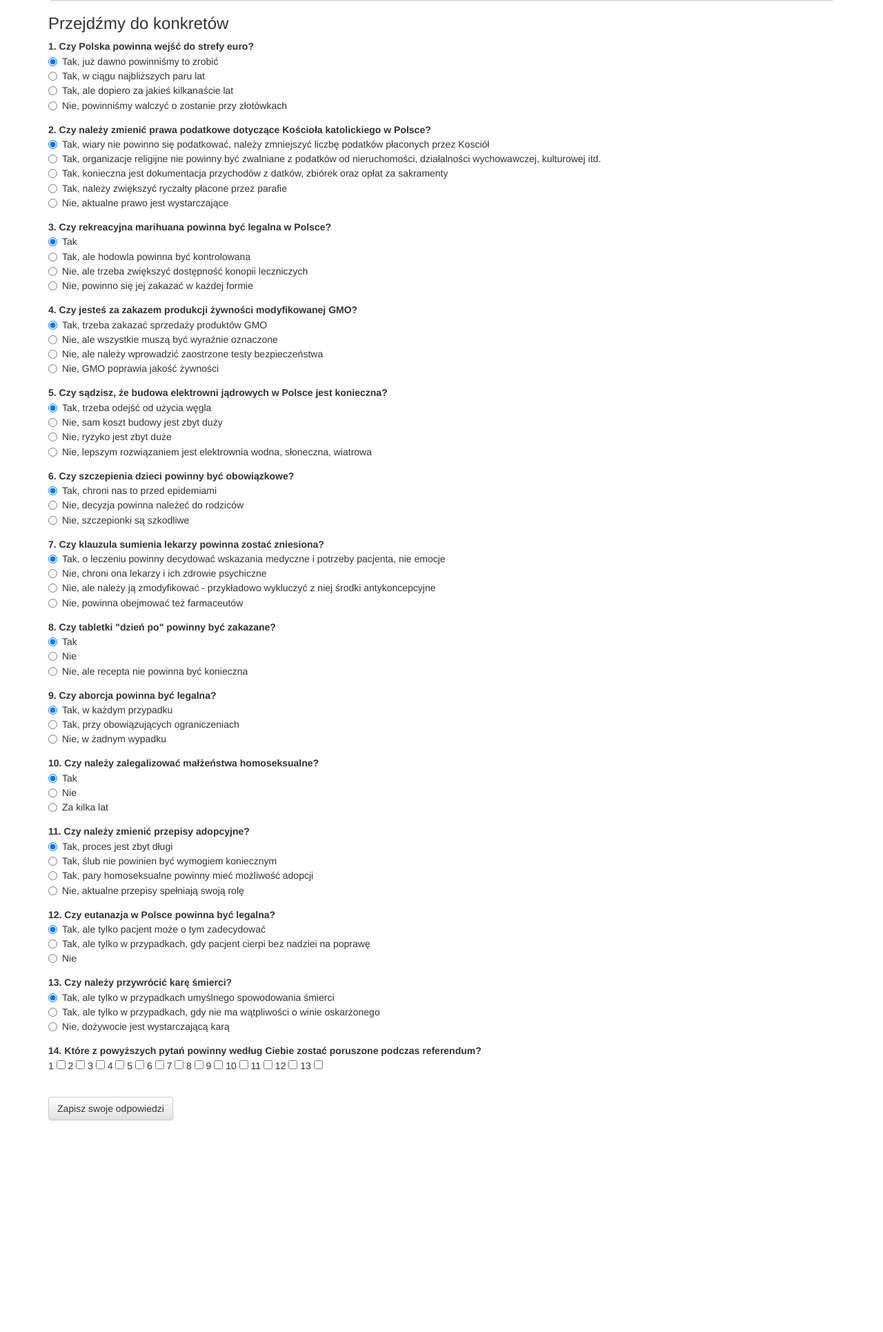
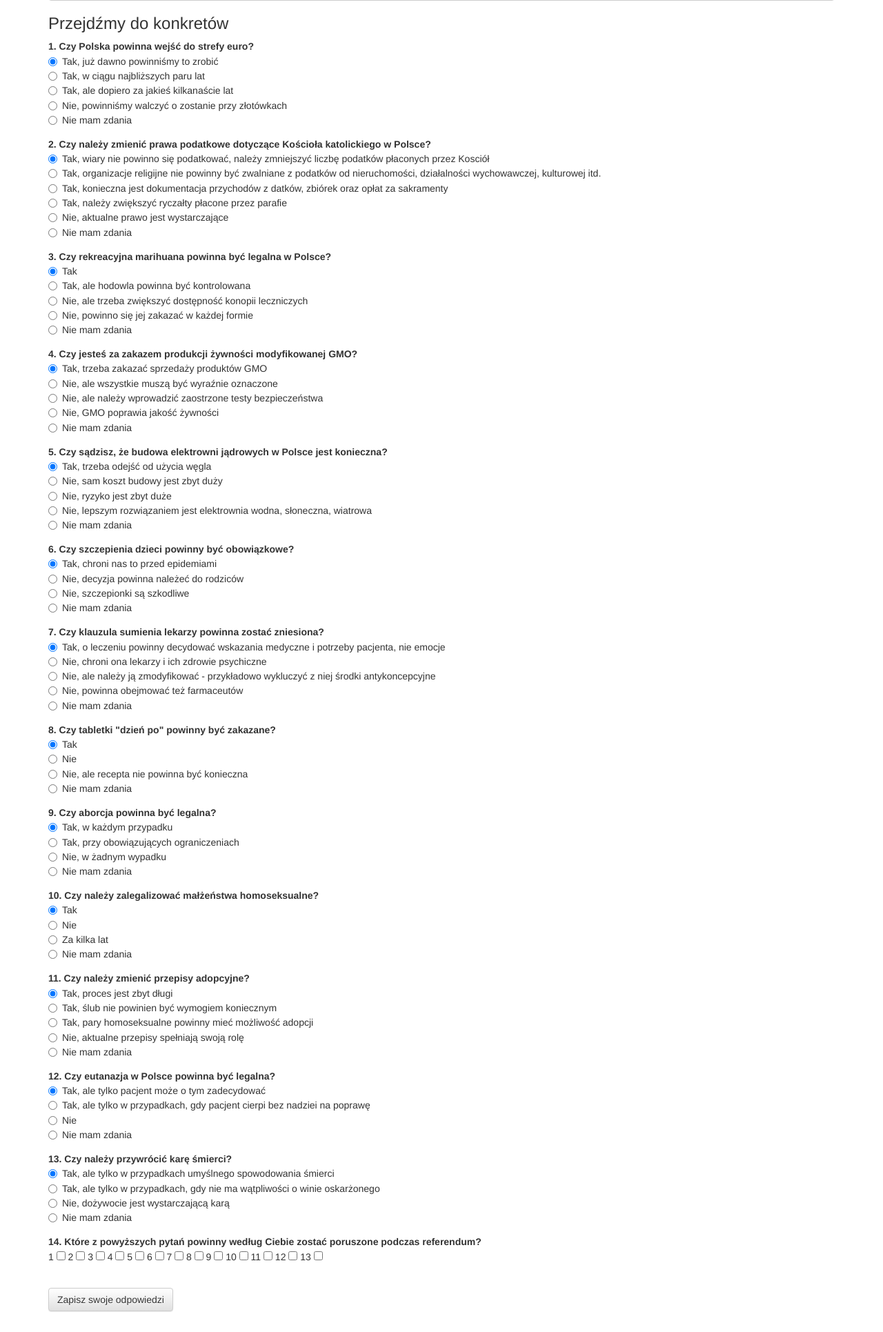
Before and after one commit to monpie3/ankieta, a Flask app: page /form in a window 1280 px wide. Shown: the part 580-2511 px from the top of the page at 69% size. Before the commit the page ends 2205 px from the top, so only its background shows below. Run offline with Flask 2, Linux system fonts and the light colour scheme; some libraries are stand-ins or nearby versions.

Commit message:
pozmieniane

```diff
--- a/templates/form.html
+++ b/templates/form.html
@@ -74,6 +74,9 @@
         </label><br>
         <label class="radio-inline">
           <input type="radio" name="q1" value="4">Nie, powinniśmy walczyć o zostanie przy złotówkach
+        </label><br>
+        <label class="radio-inline">
+          <input type="radio" name="q1" value="5">Nie mam zdania
         </label>
     </div>
 	<!--
@@ -103,6 +106,9 @@
         </label><br>
         <label class="radio-inline">
           <input type="radio" name="q2" value="5"> Nie, aktualne prawo jest wystarczające
+        </label><br>
+        <label class="radio-inline">
+          <input type="radio" name="q2" value="6"> Nie mam zdania
         </label>
     </div>
     <b>3. Czy rekreacyjna marihuana powinna być legalna w Polsce?</b>
@@ -118,6 +124,9 @@
         </label><br>
         <label class="radio-inline">
           <input type="radio" name="q3" value="4">Nie, powinno się jej zakazać w każdej formie
+        </label><br>
+        <label class="radio-inline">
+          <input type="radio" name="q3" value="5">Nie mam zdania
         </label>
     </div>
     <b>4. Czy jesteś za zakazem produkcji żywności modyfikowanej GMO?</b>
@@ -133,6 +142,9 @@
         </label><br>
         <label class="radio-inline">
           <input type="radio" name="q4" value="4">Nie, GMO poprawia jakość żywności
+        </label><br>
+        <label class="radio-inline">
+          <input type="radio" name="q4" value="5">Nie mam zdania
         </label>
     </div>
     <b>5. Czy sądzisz, że budowa elektrowni jądrowych w Polsce jest konieczna?</b>
@@ -148,6 +160,9 @@
         </label><br>
         <label class="radio-inline">
           <input type="radio" name="q5" value="4">Nie, lepszym rozwiązaniem jest elektrownia wodna, słoneczna, wiatrowa
+        </label><br>
+        <label class="radio-inline">
+          <input type="radio" name="q5" value="5">Nie mam zdania
         </label>
     </div>
     <b>6. Czy szczepienia dzieci powinny być obowiązkowe?</b>
@@ -160,6 +175,9 @@
         </label><br>
         <label class="radio-inline">
           <input type="radio" name="q6" value="3">Nie, szczepionki są szkodliwe
+        </label><br>
+        <label class="radio-inline">
+          <input type="radio" name="q6" value="4">Nie mam zdania
         </label>
     </div>
     <b>7. Czy klauzula sumienia lekarzy powinna zostać zniesiona?</b>
@@ -175,6 +193,9 @@
         </label><br>
 		    <label class="radio-inline">
           <input type="radio" name="q7" value="4">Nie, powinna obejmować też farmaceutów
+        </label><br>
+        <label class="radio-inline">
+          <input type="radio" name="q7" value="5">Nie mam zdania
         </label>
     </div>
     <b>8. Czy tabletki "dzień po" powinny być zakazane?</b>
@@ -187,6 +208,9 @@
         </label><br>
         <label class="radio-inline">
           <input type="radio" name="q8" value="3">Nie, ale recepta nie powinna być konieczna
+        </label><br>
+        <label class="radio-inline">
+          <input type="radio" name="q8" value="4">Nie mam zdania
         </label>
     </div>
     <b>9. Czy aborcja powinna być legalna?</b>
@@ -199,6 +223,9 @@
         </label><br>
         <label class="radio-inline">
           <input type="radio" name="q9" value="3">Nie, w żadnym wypadku
+        </label><br>
+        <label class="radio-inline">
+          <input type="radio" name="q9" value="4">Nie mam zdania
         </label>
     </div>
      <b>10. Czy należy zalegalizować małżeństwa homoseksualne?</b>
@@ -211,6 +238,9 @@
         </label><br>
 		    <label class="radio-inline">
           <input type="radio" name="q10" value="3">Za kilka lat
+        </label><br>
+        <label class="radio-inline">
+          <input type="radio" name="q10" value="4">Nie mam zdania
         </label>
     </div>
 	<b>11. Czy należy zmienić przepisy adopcyjne?</b>
@@ -226,6 +256,9 @@
         </label><br>
         <label class="radio-inline">
           <input type="radio" name="q11" value="4">Nie, aktualne przepisy spełniają swoją rolę
+        </label><br>
+        <label class="radio-inline">
+          <input type="radio" name="q11" value="5">Nie mam zdania
         </label>
     </div>
 	<b>12. Czy eutanazja w Polsce powinna być legalna?</b>
@@ -238,6 +271,9 @@
         </label><br>
 		    <label class="radio-inline">
           <input type="radio" name="q12" value="3">Nie
+        </label><br>
+        <label class="radio-inline">
+          <input type="radio" name="q12" value="4">Nie mam zdania
         </label>
     </div>
 	<b>13. Czy należy przywrócić karę śmierci?</b>
@@ -250,6 +286,9 @@
         </label><br>
 		    <label class="radio-inline">
           <input type="radio" name="q13" value="3">Nie, dożywocie jest wystarczającą karą
+        </label><br>
+        <label class="radio-inline">
+          <input type="radio" name="q13" value="4">Nie mam zdania
         </label>
     </div>
     <b>14. Które z powyższych pytań powinny według Ciebie zostać poruszone podczas referendum?</b>
--- a/templates/welcome.html
+++ b/templates/welcome.html
@@ -6,7 +6,7 @@
   <!-- Main jumbotron for a primary marketing message or call to action -->
   <div class="jumbotron" style="text-align: center">
     <h1>Cześć!</h1>
-    <p>Miło nam Cię tu powitać 😊</p>
+    <p>Miło nam, że tu jesteś 😊</p>
   </div>
 
   <div class="page-header" style="text-align: center">
--- a/unit5_webapp.py
+++ b/unit5_webapp.py
@@ -1,13 +1,15 @@
 from flask import Flask, render_template, redirect, request
 from flask_sqlalchemy import SQLAlchemy
 from datetime import datetime
+from dotenv import load_dotenv
 import statistics
+import os
 
+load_dotenv('./.env', verbose=True)
 app = Flask(__name__)
-app.config['SQLALCHEMY_DATABASE_URI'] = 'sqlite:///:memory:'
-app.config['SQLALCHEMY_DATABASE_URI'] = 'sqlite:///formdata.db'
-app.config['SQLALCHEMY_TRACK_MODIFICATIONS'] = 'True'
 
+app.config.from_object(os.environ['APP_SETTINGS'])
+app.config['SQLALCHEMY_TRACK_MODIFICATIONS'] = False
 db = SQLAlchemy(app)
 
 
@@ -86,19 +88,19 @@ def show_raw():
 def show_result():
     fd_list = db.session.query(Formdata).all()
 
-    qu1 = {"answers": {"1": 0, "2": 0, "3": 0, "4": 0}}
-    qu2 = {"answers": {"1": 0, "2": 0, "3": 0, "4": 0, "5": 0}}
-    qu3 = {"answers": {"1": 0, "2": 0, "3": 0, "4": 0}}
-    qu4 = {"answers": {"1": 0, "2": 0, "3": 0, "4": 0}}
-    qu5 = {"answers": {"1": 0, "2": 0, "3": 0, "4": 0}}
-    qu6 = {"answers": {"1": 0, "2": 0, "3": 0}}
-    qu7 = {"answers": {"1": 0, "2": 0, "3": 0, "4": 0}}
-    qu8 = {"answers": {"1": 0, "2": 0, "3": 0}}
-    qu9 = {"answers": {"1": 0, "2": 0, "3": 0}}
-    qu10 = {"answers": {"1": 0, "2": 0, "3": 0}}
-    qu11 = {"answers": {"1": 0, "2": 0, "3": 0, "4": 0}}
-    qu12 = {"answers": {"1": 0, "2": 0, "3": 0}}
-    qu13 = {"answers": {"1": 0, "2": 0, "3": 0}}
+    qu1 = {"answers": {"1": 0, "2": 0, "3": 0, "4": 0, "5": 0}}
+    qu2 = {"answers": {"1": 0, "2": 0, "3": 0, "4": 0, "5": 0, "6": 0}}
+    qu3 = {"answers": {"1": 0, "2": 0, "3": 0, "4": 0, "5": 0}}
+    qu4 = {"answers": {"1": 0, "2": 0, "3": 0, "4": 0, "5": 0}}
+    qu5 = {"answers": {"1": 0, "2": 0, "3": 0, "4": 0, "5": 0}}
+    qu6 = {"answers": {"1": 0, "2": 0, "3": 0, "4": 0}}
+    qu7 = {"answers": {"1": 0, "2": 0, "3": 0, "4": 0, "5": 0}}
+    qu8 = {"answers": {"1": 0, "2": 0, "3": 0, "4": 0}}
+    qu9 = {"answers": {"1": 0, "2": 0, "3": 0, "4": 0}}
+    qu10 = {"answers": {"1": 0, "2": 0, "3": 0, "4": 0}}
+    qu11 = {"answers": {"1": 0, "2": 0, "3": 0, "4": 0, "5": 0}}
+    qu12 = {"answers": {"1": 0, "2": 0, "3": 0, "4": 0}}
+    qu13 = {"answers": {"1": 0, "2": 0, "3": 0, "4": 0}}
     qu14 = {"answers": {"1": 0, "2": 0, "3": 0, "4": 0, "5": 0, "6": 0, "7": 0, "8": 0, "9": 0, "10": 0, "11": 0, "12": 0, "13": 0}}
 
     for row in fd_list:
```
Also changed, not shown: config.py (added, +28 -0 lines), manage.py (added, +13 -0 lines), requirements.txt (+15 -0 lines), bazadanych.db (added), formdata.db (deleted), 1 other file.
